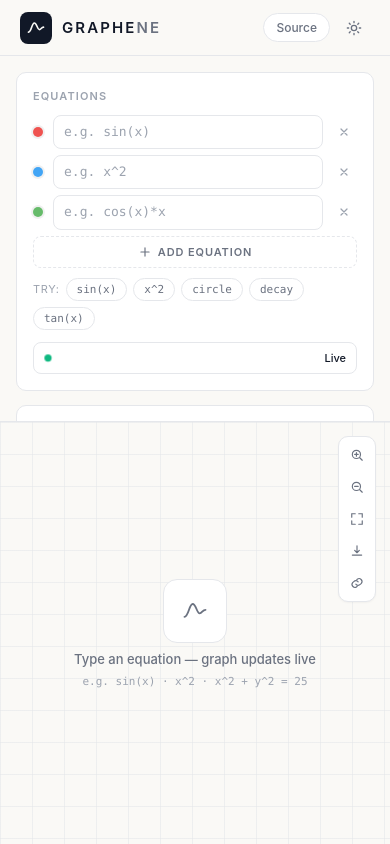
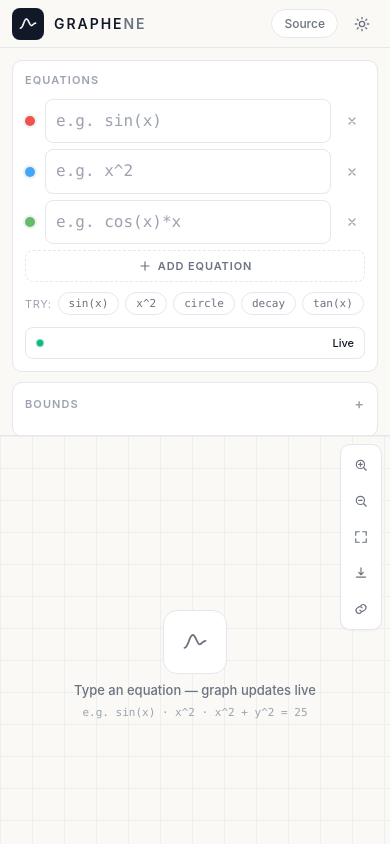
Before and after one commit to xenod799/graphehe, a website: page public/index.html in a window 390 px wide. Drawn offline with Linux system fonts and the light colour scheme.

Commit message:
fix: WebMCP stub, phone layout, logo invert
- WebMCP Chrome intercept /.webmcp/bridge.js:1344 document.modelContext fix
  server .webmcp/* 204 stub + client document.modelContext stub
- Phone: body 100dvh overflow visible, app min-height, sidebar touch scroll,
  16px inputs (iOS zoom), viewport 54dvh, toolbar/status responsive
- Logo: color var(--paper) on var(--ink) for proper dark invert

```diff
--- a/public/index.html
+++ b/public/index.html
@@ -7,6 +7,7 @@
         <link rel="icon" href="/favicon-xermore.svg" type="image/svg+xml">
         <meta name="theme-color" content="#FAF9F6">
         <link rel="stylesheet" href="/style.css">
+        <script>try{ if(!('modelContext' in document)) Object.defineProperty(document,'modelContext',{value:{},writable:true,configurable:true}); if(!('modelContext' in window)) window.modelContext={}; }catch(e){}</script>
         <script>(function(){try{var t=localStorage.getItem("xm-theme");var d=t?t==="dark":window.matchMedia("(prefers-color-scheme: dark)").matches;if(d)document.documentElement.classList.add("dark")}catch(e){}})();</script>
     </head>
     <body>
--- a/public/style.css
+++ b/public/style.css
@@ -614,20 +614,77 @@
 }
 
 @media (max-width: 768px) {
+  html,
+  body {
+    min-height: 100dvh;
+    overflow: visible;
+    overflow-x: hidden;
+  }
+  #app {
+    min-height: 100dvh;
+    height: auto;
+  }
+  #brand {
+    padding: 0 12px;
+    height: 48px;
+  }
+  #brand h1 {
+    font-size: 14px;
+  }
   #main {
     flex-direction: column;
   }
   #sidebar {
     width: 100%;
     min-width: 0;
-    max-height: 46vh;
+    max-height: 46dvh;
+    overflow-y: auto;
+    -webkit-overflow-scrolling: touch;
     border-right: 0;
     border-bottom: 1px solid var(--hair);
+    padding: 12px;
+    gap: 10px;
   }
-  #viewport {
-    min-height: 50vh;
+  .panel {
+    padding: 12px;
+  }
+  .eq-input {
+    font-size: 16px;
+    padding: 10px;
   }
   .remove-eq {
     opacity: 1;
   }
+  .bound-row input {
+    font-size: 16px;
+    width: 84px;
+  }
+  #viewport {
+    flex: 1;
+    min-height: 54dvh;
+    padding: 10px;
+  }
+  #toolbar {
+    top: 8px;
+    right: 8px;
+  }
+  #toolbar button {
+    width: 32px;
+    height: 32px;
+  }
+  #status-chip {
+    bottom: 8px;
+    font-size: 10px;
+    max-width: 90vw;
+    text-overflow: ellipsis;
+    overflow: hidden;
+  }
+  #toast-stack {
+    left: 10px;
+    right: 10px;
+    bottom: 10px;
+  }
+  .toast {
+    max-width: none;
+  }
 }
```
Also changed, not shown: server/index.js (+7 -0 lines).
